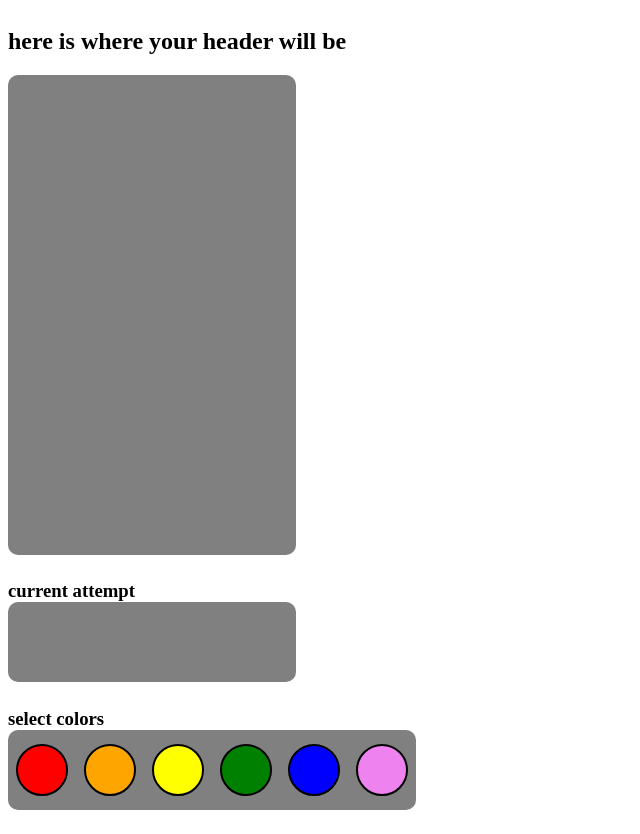
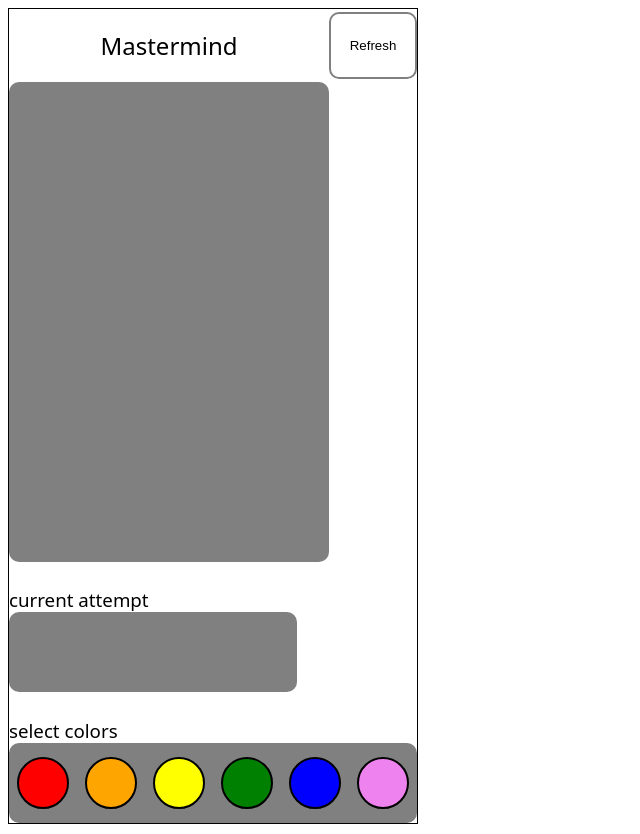
Before and after one commit to sbyardnss/vue-codeBreaker, a Vue app: page / in a window 1280 px wide. Shown: the whole page, without its empty margins (0-640 px from the left). Built offline with nearby package versions, Linux system fonts and the light colour scheme.

Commit message:
colors removed from relevant controls upon selection

```diff
--- a/src/App.vue
+++ b/src/App.vue
@@ -8,21 +8,23 @@ import type { Ref } from 'vue';
 const attemptsForListComponent: Ref<string[][]> = ref([])
 let currentAttempt: Ref<string[]> = ref([])
 const appColorChoices = ['red', 'orange', 'yellow', 'green', 'blue', 'violet']
+let availableColorChoices: Ref<string[]> = ref([])
 let correctCode: Ref<string[]> = ref([])
 let solved: Ref<boolean> = ref(false)
 function createNewCode() {
   const newCode: string[] = []
   // newCode.push('bill')
+  const copyColorChoices = [...appColorChoices]
   for (let i = 0; i < 4; i++) {
-    const randomIndex = Math.floor(Math.random()*6)
-    const selectedColor = appColorChoices[randomIndex]
+    const randomIndex = Math.floor(Math.random() * copyColorChoices.length)
+    const selectedColor = copyColorChoices.splice(randomIndex, 1)[0]
     newCode.push(selectedColor)
   }
   correctCode.value = newCode
 }
 onMounted(() => {
   createNewCode()
-  console.log(correctCode.value)
+  availableColorChoices.value = [...appColorChoices]
 })
 function getClass(color: string): string {
   return `${color}Circle`
@@ -35,22 +37,40 @@ function checkIfNewCodeIsCorrect(code: string[]) {
   }
 
 }
-function handleCurrentCodeUpdated(color: string) {
+
+//add colors to current attempt
+function handleCurrentCodeUpdated(addedColor: string) {
   if (currentAttempt.value.indexOf("blank") !== -1) {
     const blankIndex = currentAttempt.value.indexOf("blank")
-    currentAttempt.value.splice(blankIndex, 1, color)
+    currentAttempt.value.splice(blankIndex, 1, addedColor)
   }
   else {
-    currentAttempt.value.push(color)
+    currentAttempt.value.push(addedColor)
   }
+  const indexOfAddedColor = availableColorChoices.value.indexOf(addedColor)
+  availableColorChoices.value.splice(indexOfAddedColor, 1, "blank")
+
   if (currentAttempt.value.filter(a => a !== "blank").length === 4) {
     checkIfNewCodeIsCorrect(currentAttempt.value)
     attemptsForListComponent.value.push([...currentAttempt.value]);
     currentAttempt.value.splice(0, currentAttempt.value.length)
+    availableColorChoices.value = [...appColorChoices]
+
   }
+
 }
-function handleColorRemoved(index: number) {
-  currentAttempt.value.splice(index, 1, "blank")
+
+//remove colors from current attempt
+function handleColorRemoved(removedColor: string) {
+  const colorIndex = currentAttempt.value.indexOf(removedColor)
+  if (currentAttempt.value.length > 1) {
+    currentAttempt.value.splice(colorIndex, 1, "blank")
+  }
+  else {
+    currentAttempt.value.splice(colorIndex, 1)
+  }
+  const indexOfColorInAppChoices = appColorChoices.indexOf(removedColor)
+  availableColorChoices.value.splice(indexOfColorInAppChoices, 1, removedColor)
 }
 
 </script>
@@ -60,7 +80,7 @@ function handleColorRemoved(index: number) {
     <HeaderBar />
     <Attempts :attemptedCodes="attemptsForListComponent" :getClass="getClass" />
     <CurrentAttempt :currentCodeAttempt="currentAttempt" :getClass="getClass" @colorRemoved="handleColorRemoved" />
-    <CodeInput :getClass="getClass" :colorChoices="appColorChoices" @colorAdded="handleCurrentCodeUpdated" />
+    <CodeInput :getClass="getClass" :colorChoices="availableColorChoices" @colorAdded="handleCurrentCodeUpdated" />
   </main>
 </template>
 <style module>
@@ -71,5 +91,7 @@ function handleColorRemoved(index: number) {
 #appContainer {
   display: flex;
   flex-direction: column;
+  border: 1px solid black;
+  width: fit-content
 }
 </style>
--- a/src/assets/main.css
+++ b/src/assets/main.css
@@ -33,3 +33,9 @@ a,
     padding: 0 2rem;
   }
 } */
+#app {
+  font-family: system-ui, -apple-system, BlinkMacSystemFont, 'Segoe UI', Roboto, Oxygen, Ubuntu, Cantarell, 'Open Sans', 'Helvetica Neue', sans-serif;
+}
+h2, h3 {
+  font-weight: 200;
+}
--- a/src/components/Attempts.vue
+++ b/src/components/Attempts.vue
@@ -31,7 +31,7 @@ interface AttemptedCodes {
 #attemptListContainer {
     background-color: gray;
     height: 60vh;
-    width: 18em;
+    width: 20em;
     border-radius: 10px;
     display: flex;
     flex-direction: column;
--- a/src/components/CodeInput.vue
+++ b/src/components/CodeInput.vue
@@ -15,7 +15,7 @@ export default {
     },
     // data() {
     //     return {
-    //         colorChoices: ['red', 'orange', 'yellow', 'green', 'blue', 'violet']
+    //         availableColorChoices
     //     }
     // },
     methods: {
@@ -44,9 +44,11 @@ export default {
     bottom: 0%; */
 
 }
+
 .header {
     margin: .5em 0 0 0;
 }
+
 #choicesContainer {
     background-color: gray;
     border-radius: 10px;
@@ -56,9 +58,10 @@ export default {
     align-items: center;
     list-style: none;
     padding: 0;
-    margin-top: 0;
+    margin: 0;
     width: 25.5em;
 }
+
 .redCircle {
     height: 3em;
     width: 3em;
@@ -121,4 +124,14 @@ export default {
     background-color: violet;
     margin: 0 .5em;
 }
-</style>
+
+.blankCircle {
+    height: 3em;
+    width: 3em;
+    border: 2px solid rgb(196, 196, 196);
+    border-radius: 50%;
+    background-color: rgb(138, 138, 138);
+    margin: 0 .5em;
+    box-shadow: rgb(196, 196, 196) 0 1px 10px inset;
+
+}</style>
--- a/src/components/CurrentAttempt.vue
+++ b/src/components/CurrentAttempt.vue
@@ -14,8 +14,8 @@ export default {
         }
     },
     methods: {
-        emitRemoveColor(index: number) {
-            this.$emit("colorRemoved", index)
+        emitRemoveColor(color: string) {
+            this.$emit("colorRemoved", color)
         }
     }
 }
@@ -24,7 +24,8 @@ export default {
     <div :id="$style.currentAttemptContainer">
         <h3 :class="[$style.header]">current attempt</h3>
         <ul :id=$style.currentAttemptDisplay>
-            <li v-for="(color, index) in currentCodeAttempt" :class="$style[getClass(color)]" @click="emitRemoveColor(index)"></li>
+            <li v-for="(color, index) in currentCodeAttempt" :class="$style[getClass(color)]"
+                @click="emitRemoveColor(color)"></li>
         </ul>
     </div>
 </template>
@@ -32,12 +33,14 @@ export default {
 .header {
     margin: .5em 0 0 0;
 }
+
 #currentAttemptContainer {
     margin-top: 1em;
     display: flex;
     flex-direction: column;
     justify-content: flex-end;
 }
+
 #currentAttemptDisplay {
     background-color: gray;
     border-radius: 10px;
@@ -113,14 +116,14 @@ export default {
     background-color: violet;
     margin: 0 .5em;
 }
+
 .blankCircle {
     height: 3em;
     width: 3em;
-    border: 2px solid lightgray;
+    border: 2px solid rgb(196, 196, 196);
     border-radius: 50%;
-    background-color: lightgray;
+    background-color: rgb(138, 138, 138);
     margin: 0 .5em;
-    box-shadow: rgba(255, 255, 255 ) 0 1px 10px inset;
+    box-shadow: rgb(196, 196, 196) 0 1px 10px inset;
 
-}
-</style>
+}</style>
--- a/src/components/HeaderBar.vue
+++ b/src/components/HeaderBar.vue
@@ -4,7 +4,30 @@ export default {
 }
 </script>
 <template>
-    <h2>here is where your header will be</h2>
+    <section :id="$style.headerContainer">
+        <div :id="$style.frontHeaderCard">
+            <h2>Mastermind</h2>
+        </div>
+        <div :id="$style.refreshButtonContainer">
+            <button :id="$style.refreshButton">Refresh</button>
+        </div>
+    </section>
 </template>
 <style module>
+#headerContainer {
+    /* margin-top: 1em; */
+    display: flex;
+    align-items: center;
+}
+#frontHeaderCard {
+    text-align: center;
+    width: 20em;
+}
+#refreshButton {
+    height: 5em;
+    width: 6.6em;
+    background-color: white;
+    border: 2px solid gray;
+    border-radius: 10px;
+}
 </style>
```
